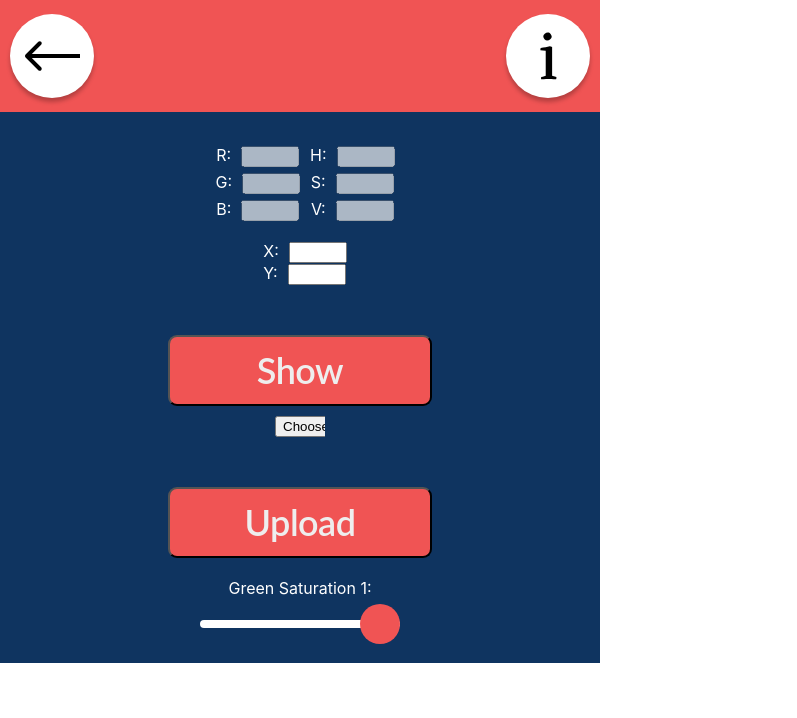
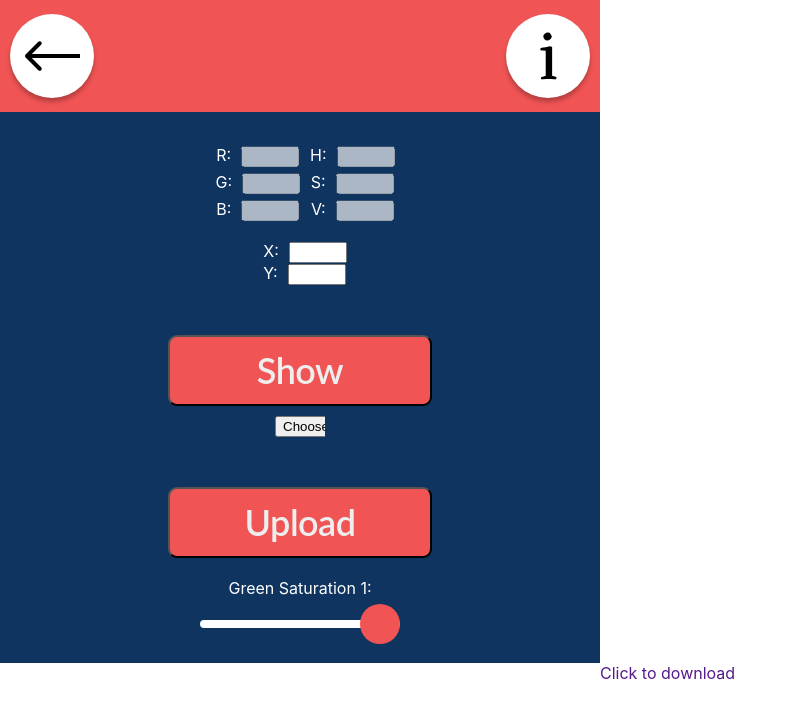
Before and after one commit to RomanSavych0/ComputerGraphics, a React (Create React App) app: page /color-models in a window 1280 px wide. Shown: the top 718 px of the page, without its empty margins (0-797 px from the left). Built offline with nearby package versions, Linux system fonts and the light colour scheme.

Commit message:
added download image

```diff
--- a/jsconfig.json
+++ b/jsconfig.json
@@ -2,7 +2,6 @@
   "compilerOptions": {
     "baseUrl": "./src",
     "checkJs": true,
-    "jsx": "react",
-    "module": "es2015"
+    "jsx": "react"
   }
 }
--- a/src/layouts/MainWrapper.jsx
+++ b/src/layouts/MainWrapper.jsx
@@ -1,6 +1,6 @@
 import React from "react";
+// import { NavLink } from "react-router-dom";
 import { NavLink } from "react-router-dom";
-// import { NavLink } from "react-router-dom";
 // import { NavLink } from "react-router-dom";
 import "./MainWrapper.module.scss";
 import s from "./MainWrapper.module.scss";
--- a/src/pages/ColorModels/ColorModelsView.jsx
+++ b/src/pages/ColorModels/ColorModelsView.jsx
@@ -17,7 +17,15 @@ const ColorModelsView = () => {
     setIsImageLoaded(true);
     setInitialCanvas();
   };
+  let canvasUrl = "";
 
+  if (fileSrc) {
+    let canvas = document.getElementById("canvass");
+    if (canvas) {
+      canvasUrl = canvas.toDataURL();
+    }
+  }
+  console.log(canvasUrl);
   const setInitialCanvas = () => {
     const canvas = canvasRef.current;
     const ctx = canvas.getContext("2d");
@@ -85,8 +93,11 @@ const ColorModelsView = () => {
         )}
       </div>
       <div className={s.IOContainer}>
-        {fileSrc && <canvas ref={canvasRef} />}
+        {fileSrc && <canvas ref={canvasRef} id="canvass" />}
       </div>
+      <a href={canvasUrl} download>
+        Click to download
+      </a>
     </div>
   );
 };
```
Also changed, not shown: 1 other file (tests, documents, lock files or other folders).
